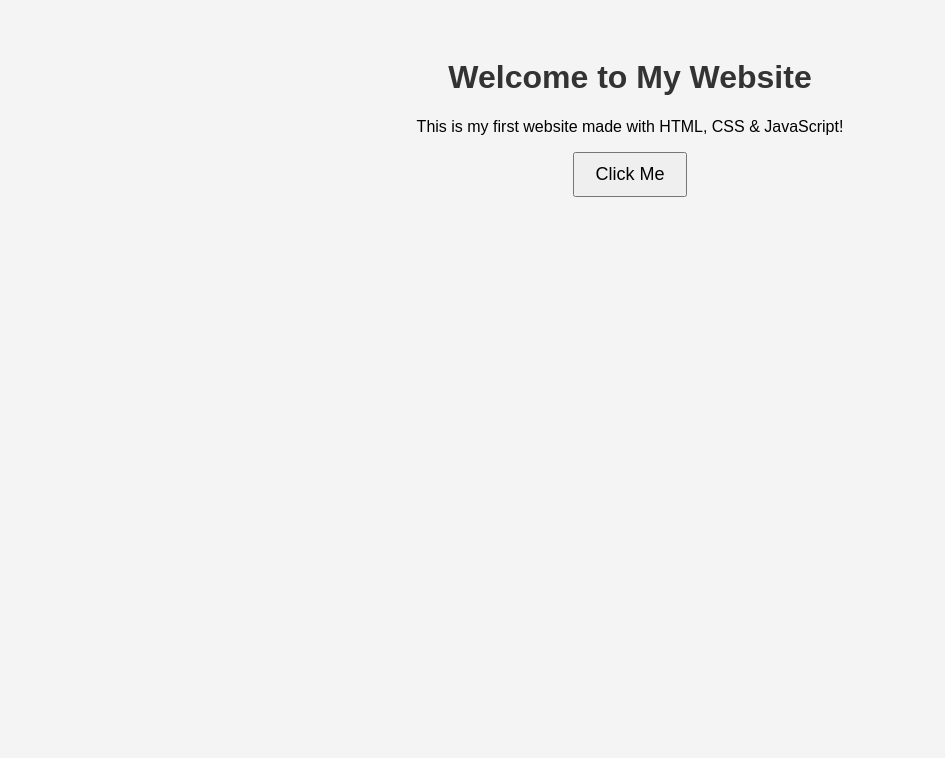
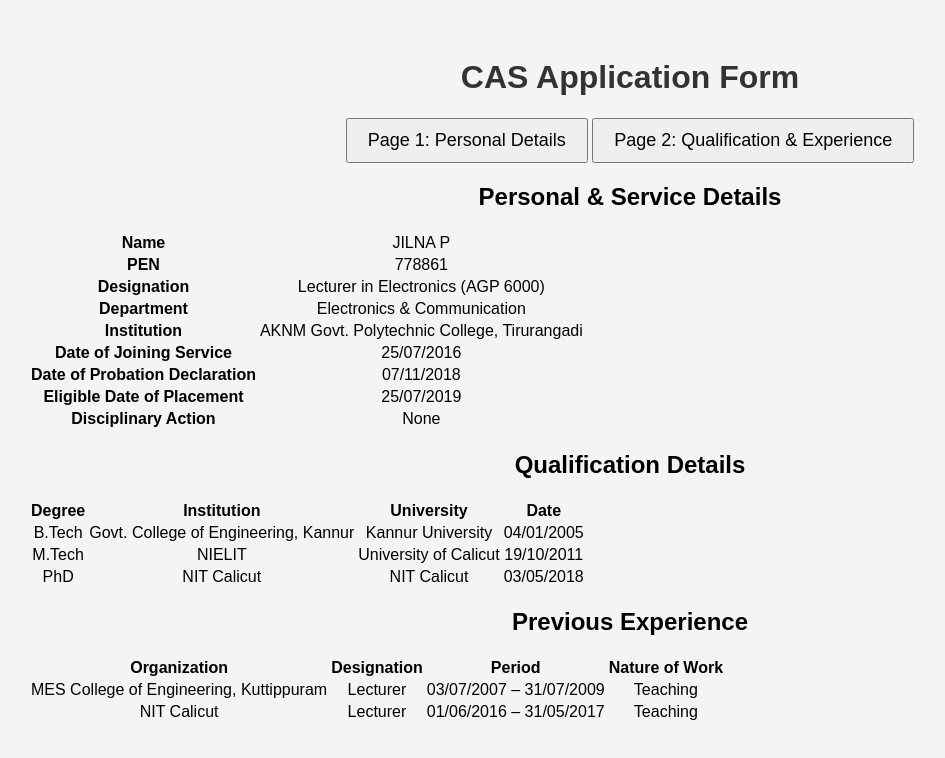
Before and after one commit to jilnapayingat/jilnapayingat.github.io, a plain HTML site: page index.html in a window 1280 px wide. Shown: the whole page, without its empty margins (10-955 px from the left). Drawn offline with Linux system fonts and the light colour scheme.

Commit message:
Update index.html

```diff
--- a/index.html
+++ b/index.html
@@ -1,16 +1,91 @@
 <!DOCTYPE html>
-<html>
+<html lang="en">
 <head>
-    <title>My First Website</title>
+    <meta charset="UTF-8">
+    <title>CAS Application Form</title>
     <link rel="stylesheet" href="style.css">
 </head>
 <body>
 
-    <h1>Welcome to My Website</h1>
-    <p>This is my first website made with HTML, CSS & JavaScript!</p>
+<h1>CAS Application Form</h1>
 
-    <button onclick="showMessage()">Click Me</button>
+<div class="nav-buttons">
+    <button onclick="showPage('page1')">Page 1: Personal Details</button>
+    <button onclick="showPage('page2')">Page 2: Qualification & Experience</button>
+</div>
 
-    <script src="script.js"></script>
+<!-- PAGE 1 -->
+<div id="page1" class="page active">
+    <h2>Personal & Service Details</h2>
+
+    <table>
+        <tr><th>Name</th><td>JILNA P</td></tr>
+        <tr><th>PEN</th><td>778861</td></tr>
+        <tr><th>Designation</th><td>Lecturer in Electronics (AGP 6000)</td></tr>
+        <tr><th>Department</th><td>Electronics & Communication</td></tr>
+        <tr><th>Institution</th><td>AKNM Govt. Polytechnic College, Tirurangadi</td></tr>
+        <tr><th>Date of Joining Service</th><td>25/07/2016</td></tr>
+        <tr><th>Date of Probation Declaration</th><td>07/11/2018</td></tr>
+        <tr><th>Eligible Date of Placement</th><td>25/07/2019</td></tr>
+        <tr><th>Disciplinary Action</th><td>None</td></tr>
+    </table>
+</div>
+
+<!-- PAGE 2 -->
+<div id="page2" class="page">
+    <h2>Qualification Details</h2>
+
+    <table>
+        <tr>
+            <th>Degree</th>
+            <th>Institution</th>
+            <th>University</th>
+            <th>Date</th>
+        </tr>
+        <tr>
+            <td>B.Tech</td>
+            <td>Govt. College of Engineering, Kannur</td>
+            <td>Kannur University</td>
+            <td>04/01/2005</td>
+        </tr>
+        <tr>
+            <td>M.Tech</td>
+            <td>NIELIT</td>
+            <td>University of Calicut</td>
+            <td>19/10/2011</td>
+        </tr>
+        <tr>
+            <td>PhD</td>
+            <td>NIT Calicut</td>
+            <td>NIT Calicut</td>
+            <td>03/05/2018</td>
+        </tr>
+    </table>
+
+    <h2>Previous Experience</h2>
+
+    <table>
+        <tr>
+            <th>Organization</th>
+            <th>Designation</th>
+            <th>Period</th>
+            <th>Nature of Work</th>
+        </tr>
+        <tr>
+            <td>MES College of Engineering, Kuttippuram</td>
+            <td>Lecturer</td>
+            <td>03/07/2007 – 31/07/2009</td>
+            <td>Teaching</td>
+        </tr>
+        <tr>
+            <td>NIT Calicut</td>
+            <td>Lecturer</td>
+            <td>01/06/2016 – 31/05/2017</td>
+            <td>Teaching</td>
+        </tr>
+    </table>
+</div>
+
+<script src="script.js"></script>
 </body>
 </html>
```
